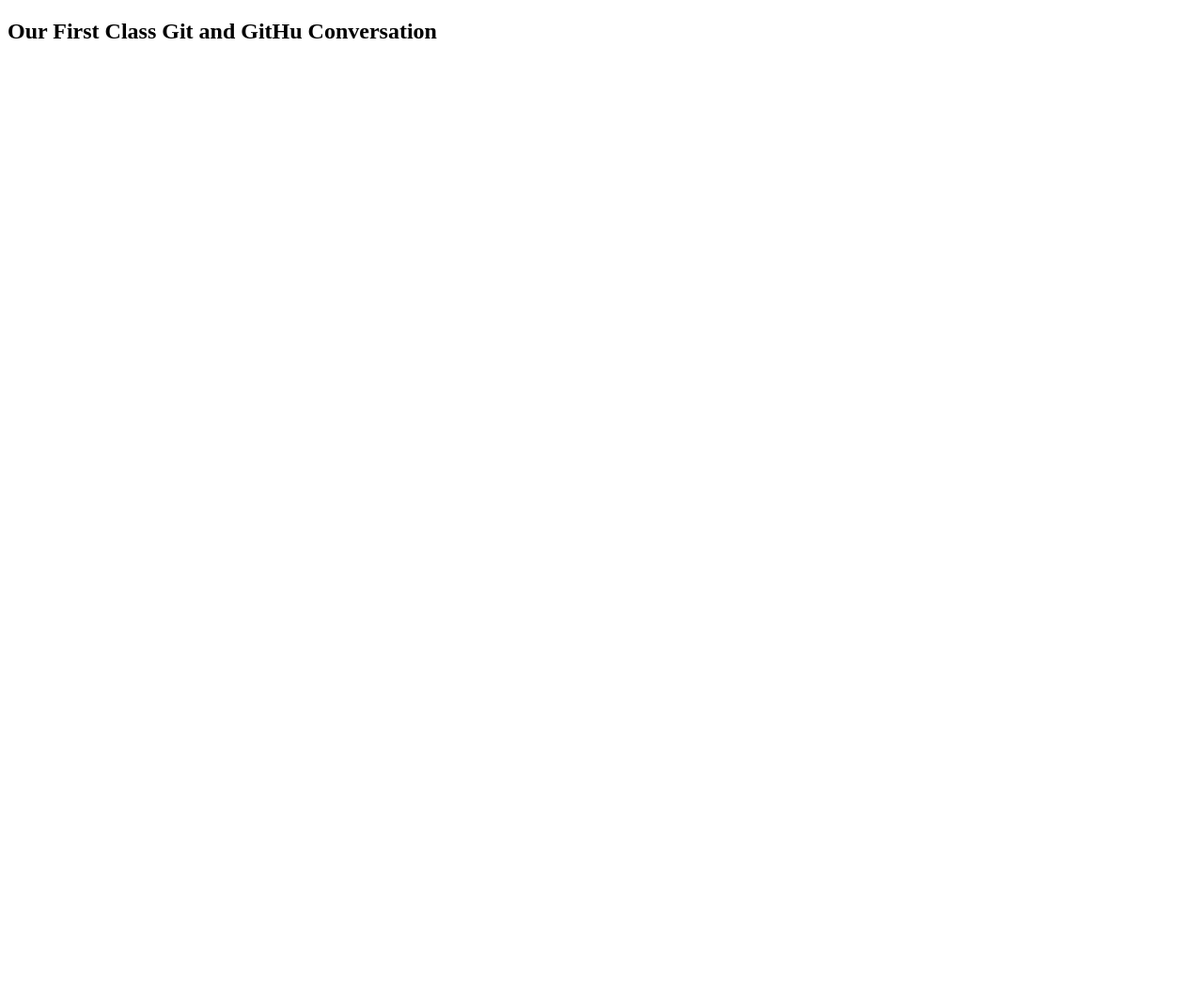
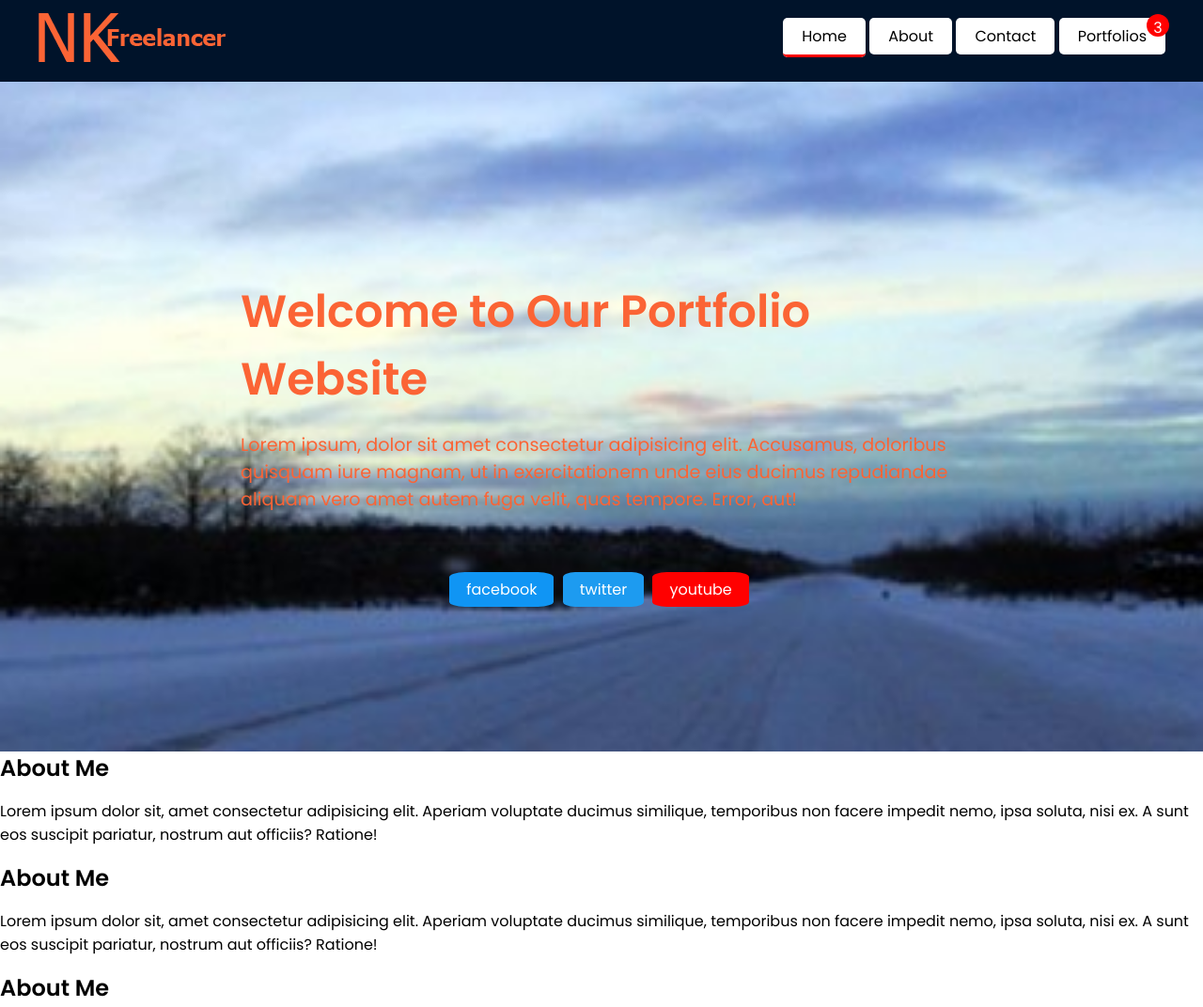
Before and after one commit to Nasirkhanrisan/class-01, a plain HTML site: page class 01/index.html in a window 1280 px wide. Shown: the top 1072 px of the page at 94% size. Before the commit the page ends 800 px from the top, so only its background shows below. Drawn offline with Linux system fonts and the light colour scheme; files that its build step writes are made by us from their sources.

Commit message:
HTML and CSS Add

```diff
--- a/class 01/index.html
+++ b/class 01/index.html
@@ -1,12 +1,102 @@
 <!DOCTYPE html>
 <html lang="en">
+
 <head>
     <meta charset="UTF-8">
     <meta http-equiv="X-UA-Compatible" content="IE=edge">
     <meta name="viewport" content="width=device-width, initial-scale=1.0">
-    <title>Class 01</title>
+    <title>Portfolio</title>
+    <!-- Google Fonts -->
+    <link rel="preconnect" href="https://fonts.googleapis.com">
+    <link rel="preconnect" href="https://fonts.gstatic.com" crossorigin>
+    <link href="https://fonts.googleapis.com/css2?family=Poppins:wght@300;400;500;600&display=swap" rel="stylesheet">
+    <!-- Main css -->
+    <link rel="stylesheet" href="css/style.css">
 </head>
+<div class="wrapper">
+    <!-- START NAVBAR MENU -->
+    <nav class="navber">
+        <div class="nav-inner">
+            <div class="navber-left float-left">
+                <img src="images/logo.png" alt="logo">
+            </div>
+            <div class="navber-right float-right">
+                <ul>
+                    <li>
+                        <a class="btn active" href="#">Home</a>
+                    </li>
+                    <li>
+                        <a href="#" class="btn">About</a>
+                    </li>
+                    <li>
+                        <a href="#" class="btn">Contact</a>
+                    </li>
+                    <li>
+                        <a href="#portfolio" class="btn btn-portfolios">Portfolios
+                            <span class="portfolio-count">3</span>
+                        </a>
+                    </li>
+                </ul>
+            </div>
+            <div class="clearfix"></div>
+        </div>
+    </nav>
+    <!-- END NAVBAR MENU -->
+
+    <!-- HEADER BANAR -->
+    <div class="header-banar">
+        <div class="banar-tex">
+            <h2>Welcome to Our Portfolio Website</h2>
+            <p>Lorem ipsum, dolor sit amet consectetur adipisicing elit. Accusamus, doloribus quisquam iure magnam, ut
+                in exercitationem unde eius ducimus repudiandae aliquam vero amet autem fuga velit, quas tempore. Error,
+                aut!</p>
+            <div class="header-social">
+                <a href="#" class="btn facebook">facebook</a>
+                <a href="#" class="btn twitter">twitter</a>
+                <a href="#" class="btn youtube">youtube</a>
+            </div>
+        </div>
+    </div>
+    <!-- END HEADER BANAR -->
+
+    <!-- CONTENT SECTION -->
+    <div class="content">
+        <h2>About Me</h2>
+        <p>Lorem ipsum dolor sit, amet consectetur adipisicing elit. Aperiam voluptate ducimus similique, temporibus non
+            facere impedit nemo, ipsa soluta, nisi ex. A sunt eos suscipit pariatur, nostrum aut officiis? Ratione!</p>
+        <h2>About Me</h2>
+        <p>Lorem ipsum dolor sit, amet consectetur adipisicing elit. Aperiam voluptate ducimus similique, temporibus non
+            facere impedit nemo, ipsa soluta, nisi ex. A sunt eos suscipit pariatur, nostrum aut officiis? Ratione!</p>
+        <h2>About Me</h2>
+        <p>Lorem ipsum dolor sit, amet consectetur adipisicing elit. Aperiam voluptate ducimus similique, temporibus non
+            facere impedit nemo, ipsa soluta, nisi ex. A sunt eos suscipit pariatur, nostrum aut officiis? Ratione!</p>
+        <h2>About Me</h2>
+        <p>Lorem ipsum dolor sit, amet consectetur adipisicing elit. Aperiam voluptate ducimus similique, temporibus non
+            facere impedit nemo, ipsa soluta, nisi ex. A sunt eos suscipit pariatur, nostrum aut officiis? Ratione!</p>
+        <h2>About Me</h2>
+        <p>Lorem ipsum dolor sit, amet consectetur adipisicing elit. Aperiam voluptate ducimus similique, temporibus non
+            facere impedit nemo, ipsa soluta, nisi ex. A sunt eos suscipit pariatur, nostrum aut officiis? Ratione!</p>
+        <h2>About Me</h2>
+        <p>Lorem ipsum dolor sit, amet consectetur adipisicing elit. Aperiam voluptate ducimus similique, temporibus non
+            facere impedit nemo, ipsa soluta, nisi ex. A sunt eos suscipit pariatur, nostrum aut officiis? Ratione!</p>
+        <h2>About Me</h2>
+        <p>Lorem ipsum dolor sit, amet consectetur adipisicing elit. Aperiam voluptate ducimus similique, temporibus non
+            facere impedit nemo, ipsa soluta, nisi ex. A sunt eos suscipit pariatur, nostrum aut officiis? Ratione!</p>
+        <h2>About Me</h2>
+        <p>Lorem ipsum dolor sit, amet consectetur adipisicing elit. Aperiam voluptate ducimus similique, temporibus non
+            facere impedit nemo, ipsa soluta, nisi ex. A sunt eos suscipit pariatur, nostrum aut officiis? Ratione!</p>
+    </div>
+    <!-- END CONTENT SECTION -->
+    <!-- START PORTFOLIO -->
+    <div id="portfolio">
+        <h2>Our portfolio</h2>
+
+    </div>
+    <!--END PORTFOLIO -->
+</div>
+
 <body>
-    <h2>Our First Class Git and GitHu Conversation</h2>
+
 </body>
+
 </html>
--- a/class 01/style.css
+++ b/class 01/style.css
@@ -0,0 +1,139 @@
+/* **********************
+Normalize CSS
+*********************** */
+html,
+body {
+    padding: 0;
+    margin: 0;
+    font-family: 'Poppins', sans-serif;
+    font-size: 16px;
+
+}
+
+.clearfix {
+    clear: both;
+}
+
+.float-left {
+    float: left;
+}
+
+.float-right {
+    float: right;
+}
+
+h1,
+h2,
+h3,
+h4,
+h5,
+h6 {
+    padding: 0;
+    margin: 0;
+}
+
+a {
+    text-decoration: none;
+}
+
+.btn {
+    background-color: #fff;
+    color: #000;
+    padding: 8px 20px;
+    border-radius: 5px;
+}
+
+/*********************
+Navbar CSS
+ **********************/
+.navber {
+    background: #00132A;
+    position: fixed;
+    top: 0;
+  left: 0;
+    width: 100%;
+    z-index: 999;
+}
+
+.navber .nav-inner{
+    padding: 10px 40px;
+}
+
+/* .navber-right {} */
+
+.navber-right ul {
+    list-style: none;
+}
+
+.navber-right ul li {
+    display: inline-block;
+}
+
+.navber-right ul li a.active {
+    border-bottom: 3px solid red;
+}
+
+.btn-portfolios {
+    position: relative;
+}
+
+.btn-portfolios .portfolio-count {
+    position: absolute;
+    background-color: red;
+    width: 20px;
+    height: 20px;
+    right: -4px;
+    top: -4px;
+    color: #fff;
+    padding: 2px;
+    text-align: center;
+    border-radius: 50%;
+}
+
+/**********************
+Header / Banar CSS
+ *********************/
+.header-banar{
+    background-image: url(../images/banar.jpg);
+    background-repeat: no-repeat;
+    background-position: center center;
+    background-size: cover;
+    height: 100vh;
+}
+.banar-tex{
+    position: absolute;
+    bottom: 20%;
+    left: 20%;
+    right: 20%;
+    color: #FB6435;
+}
+.banar-tex h2{
+   font-size: 3rem;
+   margin: 0;
+   padding: 0;
+}
+.banar-tex p{
+   font-size: 1.2rem;
+}
+.header-social{
+    padding-top: 50px;
+    text-align: center;
+}
+.header-social a{
+    margin-right: 5px;
+    color: #fff;
+    padding: 7px 18px;
+    border-radius: 15%;
+}
+.header-social a.facebook{
+    background-color: #1095F4;
+}
+.header-social a.twitter{
+    background-color: #1D9BF0;
+}
+.header-social a.youtube{
+    background-color: #FF0000;
+}
+/*********************
+ Content CSS
+**********************/
```
Also changed, not shown: class 01/images/Nlogo.png (added), class 01/images/banar.jpg (added), class 01/images/logo.png (added).
